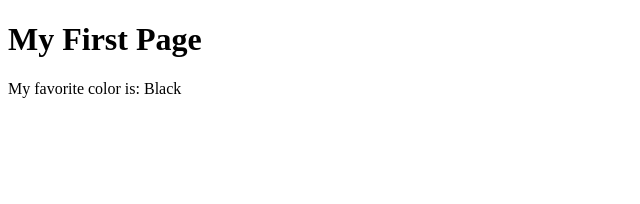
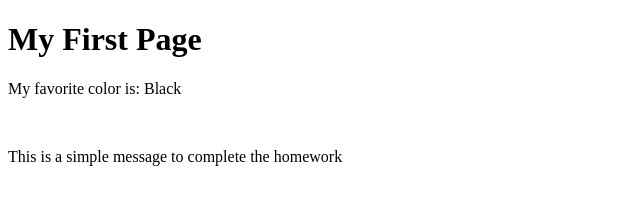
Before and after one commit to alejandrojorgebyui/WDD130, a plain HTML site: page week01/first-page.html in a window 1280 px wide. Shown: the whole page, without its empty margins (0-640 px from the left). Drawn offline with Linux system fonts and the light colour scheme.

Commit message:
Added a blank line and a paragraph to complete the homework

```diff
--- a/week01/first-page.html
+++ b/week01/first-page.html
@@ -10,6 +10,8 @@
 <body>
     <h1>My First Page</h1>
     <p>My favorite color is: Black</p>
+    <br>
+    <p>This is a simple message to complete the homework</p>
 </body>
 
 </html>
```
